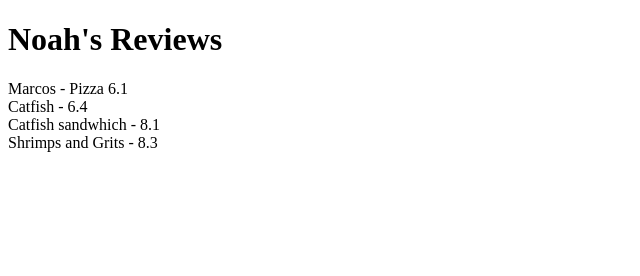
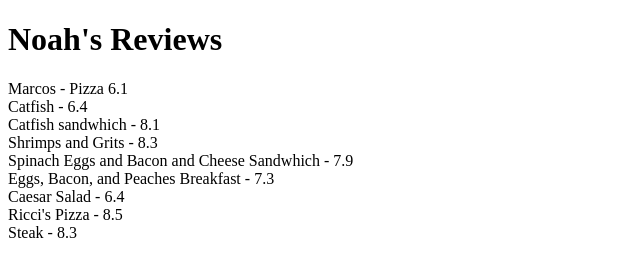
Before and after one commit to weslee-guarneri/noahsreviews, a plain HTML site: page Noah's Review.html in a window 1280 px wide. Shown: the whole page, without its empty margins (0-640 px from the left). Drawn offline with Linux system fonts and the light colour scheme.

Commit message:
Update Noah's Review.html

```diff
--- a/Noah's Review.html
+++ b/Noah's Review.html
@@ -1,8 +1,8 @@
 <!DOCTYPE html>
 <html>
-<header class="page-header">
+<head>
 <h1>Noah's Reviews</h1>
-</header>
+</head>
 
 <body>
 Marcos - Pizza 6.1
@@ -12,5 +12,15 @@
 Catfish sandwhich - 8.1
 <br>
 Shrimps and Grits - 8.3
+<br>
+Spinach Eggs and Bacon and Cheese Sandwhich - 7.9
+<br>
+Eggs, Bacon, and Peaches Breakfast - 7.3
+<br>
+Caesar Salad - 6.4
+<br>
+Ricci's Pizza - 8.5
+<br>
+Steak - 8.3
 </body>
 </html>
```
